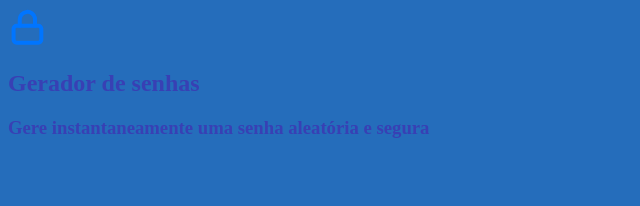
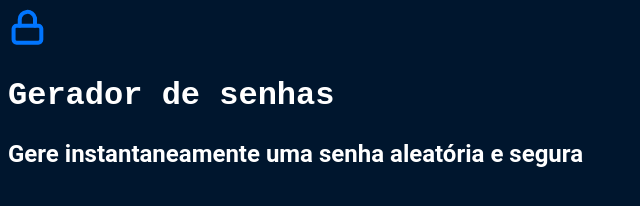
Before and after one commit to gabrordony/Seguran-a-digital-2024, a plain HTML site: page index.HTML in a window 1280 px wide. Shown: the whole page, without its empty margins (0-640 px from the left). Drawn offline with Linux system fonts and the light colour scheme.

Commit message:
Add files via upload

```diff
--- a/index.HTML
+++ b/index.HTML
@@ -4,7 +4,7 @@
     <meta charset="UTF-8">
     <meta name="viewport" content="width=device-width, initial-scale=1.0">
     <title>Gerador de senhas</title>
-    <link rel="stylesheet" href="style.css">
+    <link rel="stylesheet" href="style.CSS">
 </head>
 <body>
     <img src="unlock.svg" alt="cadeado fechado">
--- a/style.CSS
+++ b/style.CSS
@@ -1,12 +1,22 @@
-:root {
-    --branco: rgb(56, 64, 180);
-    --cor-de-fundo: #256dbb;
+:root{
+    --branco: white;
+    --cor-de-fundo: #00162E;
     --fundo-senha: #00244D;
     --fundo-texto: #001E40;
     --borda: #0075FF;
+    --roboto: 'Roboto', sans-serif;
+    --roboto-mono: 'Roboto Mono', monospace;
+}
 
-    body{
-        color: var(--branco);
-        background-color: var(--cor-de-fundo);
-    }
+body {
+    color: var(--branco);
+    background-color: var(--cor-de-fundo);
+    font-family: var(--roboto);
 }
+.titulo-principal{
+    font-family: var(--roboto-mono);
+    font-size: 32px;
+}
+.titulo-secundario{
+    font-size: 24px;
+}
```
